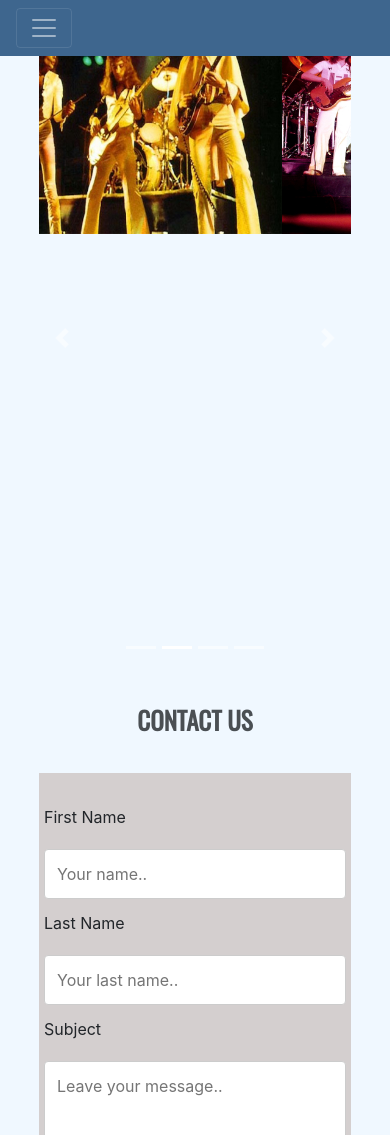
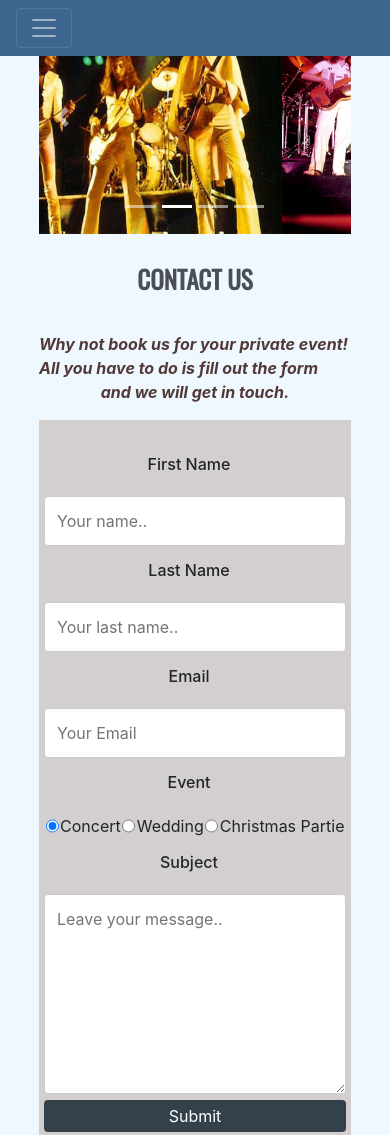
Before and after one commit to Code-Institute-Submissions/the-band-website, a plain HTML site: page contact.html in a window 390 px wide. Shown: the top 1135 px of the page. Drawn offline with nearby package versions, Linux system fonts and the light colour scheme.

Commit message:
contact-form updated

```diff
--- a/contact.html
+++ b/contact.html
@@ -71,6 +71,7 @@
 
         <section class="contact">
             <h1>contact us</h1>
+            <p class="book-us"><strong><em>Why not book us for your private event! All you have to do is fill out the form and we will get in touch.</em></strong></p>
             <div class="container">
                 <form>
                     <div class="row">
@@ -78,7 +79,7 @@
                             <label for="fname">First Name</label>
                         </div>
                         <div class="col-75">
-                            <input type="text" id="fname" name="firstname" placeholder="Your name..">
+                            <input type="text" id="fname" name="firstname" placeholder="Your name.."required>
                         </div>
                     </div>
                     <div class="row">
@@ -86,7 +87,25 @@
                             <label for="lname">Last Name</label>
                         </div>
                         <div class="col-75">
-                            <input type="text" id="lname" name="lastname" placeholder="Your last name..">
+                            <input type="text" id="lname" name="lastname" placeholder="Your last name.."required>
+                        </div>
+                    </div>
+                    <div class="row">
+                        <div class="col-25">
+                            <label for="email">Email</label>
+                        </div>
+                        <div class="col-75">
+                            <input type="text" id="Email" name="Email" placeholder="Your Email" required>
+                        </div>
+                    </div>
+                    <div class="row">
+                        <div class="col-25">
+                            <label for="Option">Event</label>
+                        </div>
+                        <div class="col-75 input_option"required>
+                            <input type="radio" name="optradio" checked>Concert
+                            <input type="radio" name="optradio">Wedding
+                            <input type="radio" name="optradio">Christmas Partie
                         </div>
                     </div>
                     <div class="row">
@@ -94,11 +113,13 @@
                             <label for="subject">Subject</label>
                         </div>
                         <div class="col-75">
-                            <textarea id="subject" name="subject" placeholder="Leave your message.." style="height:200px"></textarea>
+                            <textarea id="subject" name="subject" placeholder="Leave your message.." style="height:200px"required></textarea>
                         </div>
                     </div>
                     <div class="row">
-                      <input type="submit" value="Submit">
+                        <div class="col-25">
+                            <input type="submit" value="Submit">
+                        </div>
                     </div>
                 </form>
             </div>
@@ -143,7 +164,7 @@
         <!--footer-->
         <footer class="footer">
             <div class="row">
-                <div class="col-sm-6 social-media">
+                <div class="col-sm-12 social-media">
                     <h6>Follow Us</h6>
                     <a href="https://www.facebook.com/Queen" target="blank" class="fa fa-facebook"></a>
                     <a href="https://twitter.com/queenwillrock" target="blank" class="fa fa-twitter"></a>
--- a/css/main.css
+++ b/css/main.css
@@ -32,8 +32,9 @@ body {
 
 /*-------------main section---------------*/
 
-.carousel-item {
-    height: 80vh;
+.carousel .item {
+    max-width: 100%;
+    max-height: 100vh;
 }
 
 h1, h2, h3, h4, h5 {
@@ -48,6 +49,10 @@ h1, h2, h3, h4, h5 {
 body p {
 	color: rgb(82, 57, 57);
 	text-align: -webkit-auto;
+}
+
+.book-us {
+    text-align-last: center;
 }
 
 /*-------------the band members-----------*/
@@ -166,7 +171,7 @@ body p {
 .footer {
     background-color: #3e668e;
     width: 100%;
-    height: 190px;
+    height: 150px;
 }
 
 .social-media {
@@ -209,6 +214,12 @@ a:hover {
     box-sizing: border-box;
 }
 
+.input_option {
+    display: flex;
+    justify-content: space-evenly;
+    margin: auto;
+}
+
 input[type=text], select, textarea {
     width: 100%;
     padding: 12px;
@@ -220,6 +231,7 @@ input[type=text], select, textarea {
 label {
     padding: 12px 12px 12px 0;
     display: inline-block;
+    font-weight: 500;
 }
 
 input[type=submit] {
@@ -229,7 +241,7 @@ input[type=submit] {
     border: none;
     border-radius: 4px;
     cursor: pointer;
-    float: right;
+
 }
 
 input[type=submit]:hover {
@@ -247,6 +259,7 @@ input[type=submit]:hover {
     float: left;
     width: 25%;
     margin-top: 6px;
+    text-align: center;
 }
 
 .col-75 {
@@ -307,7 +320,8 @@ input[type=submit]:hover {
     }
 
 /* contact form */
-    .col-25, .col-75, input[type=submit] {
+
+ .col-25, .col-75, input[type=submit] {
         width: 100%;
         margin-top: 0;
 
```
